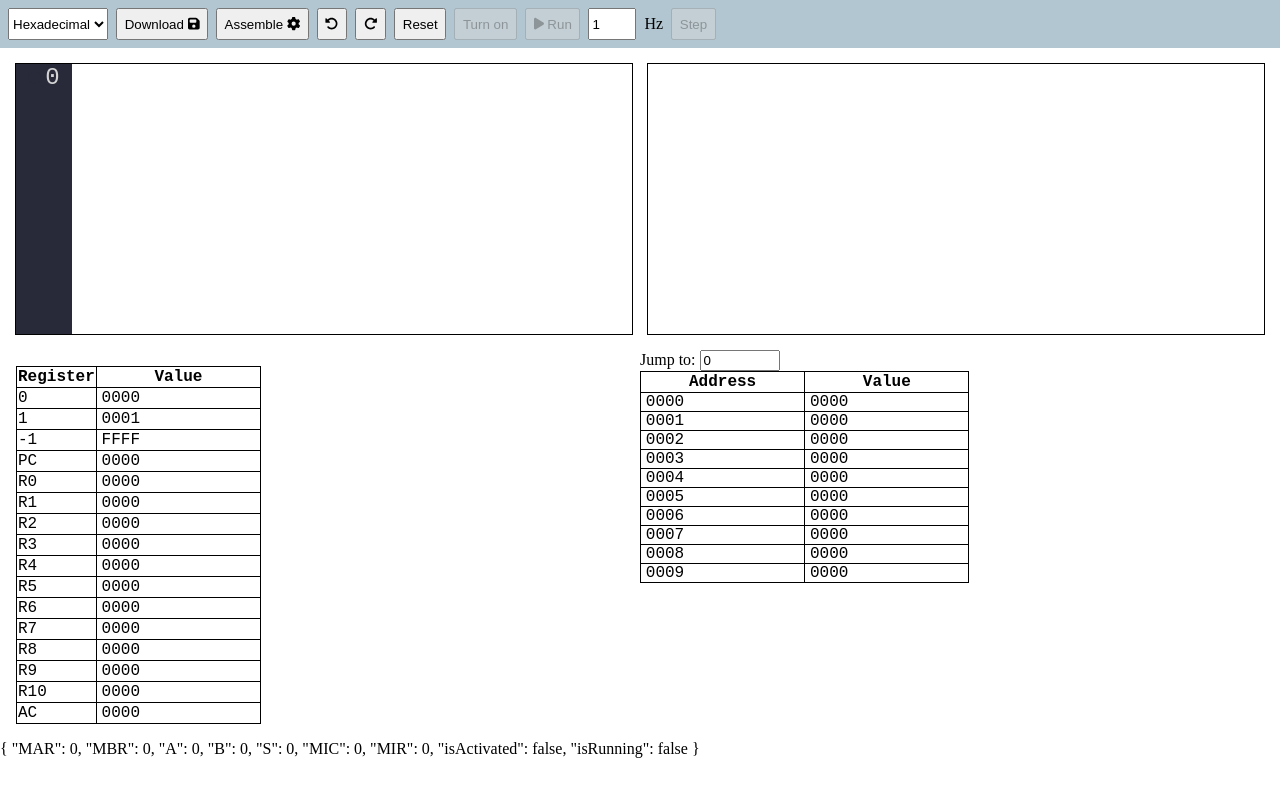
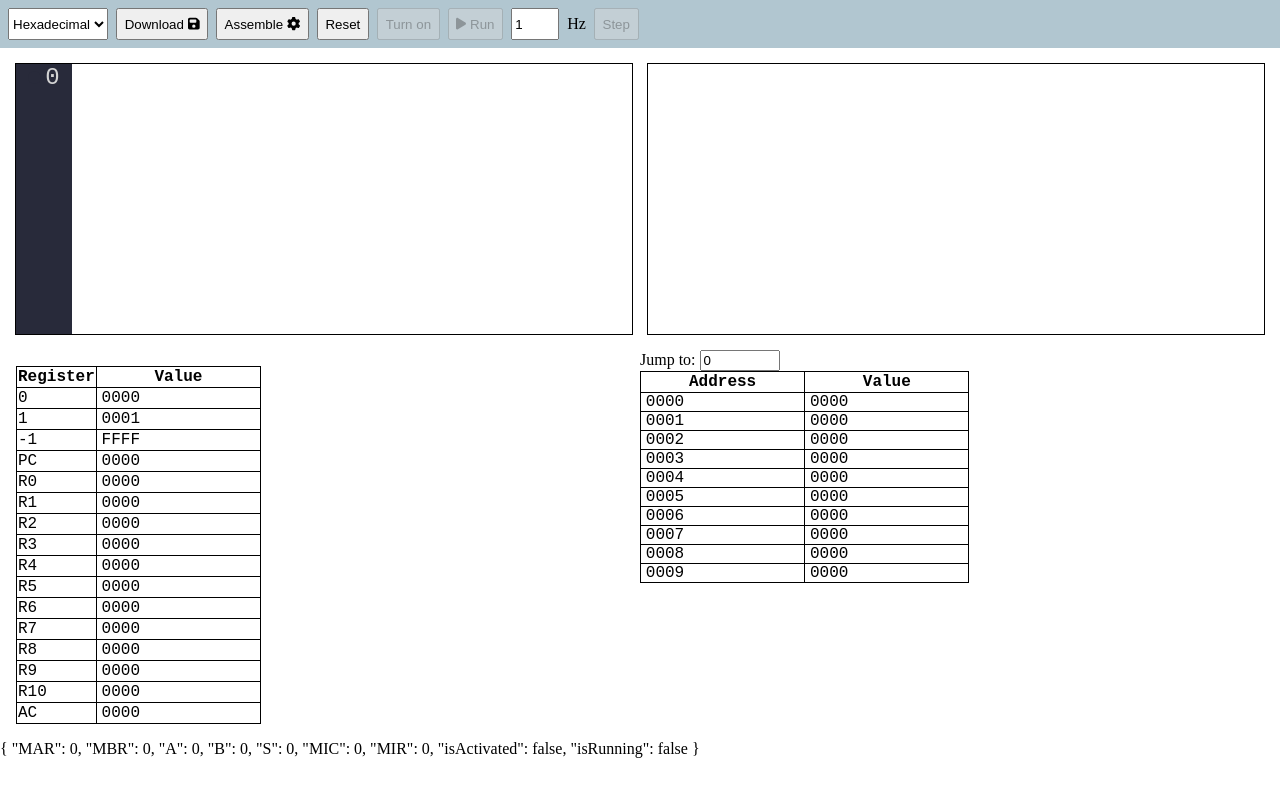
Before and after one commit to horenso/micro16, a Vue app: page / in a window 1280 px wide. Shown: the top 796 px of the page. Built offline with nearby package versions, Linux system fonts and the light colour scheme.

Commit message:
Remove undo/redo buttons.

```diff
--- a/src/components/Toolbar.vue
+++ b/src/components/Toolbar.vue
@@ -56,16 +56,10 @@ function step() {
             <option value="16">Hexadecimal</option>
         </select>
         <button @click="codeStore.assemble">
-            Download <font-awesome-icon icon="fa-floppy-disk" />
+            Download <fa-icon icon="fa-floppy-disk" />
         </button>
         <button @click="codeStore.assemble">
-            Assemble <font-awesome-icon icon="fa-gear" />
-        </button>
-        <button @click="undo">
-            <font-awesome-icon icon="fa-rotate-left" />
-        </button>
-        <button @click="redo">
-            <font-awesome-icon icon="fa-rotate-right" />
+            Assemble <fa-icon icon="fa-gear" />
         </button>
         <button @click="reset">Reset</button>
         <button
@@ -73,20 +67,21 @@ function step() {
             :disabled="codeStore.isDirty || codeStore.code === ''"
         >
             {{ cpuStore.isActivated ? 'Turn off' : 'Turn on' }}
+            <fa-icon icon="fa-power-off" />
         </button>
         <button
             v-if="!cpuStore.isRunning"
             :disabled="!cpuStore.isActivated"
             @click="cpuStore.run"
         >
-            <font-awesome-icon icon="fa-solid fa-play" /> Run
+            <fa-icon icon="fa-solid fa-play" /> Run
         </button>
         <button
             v-else
             :disabled="!cpuStore.isActivated"
             @click="cpuStore.pause"
         >
-            <font-awesome-icon icon="fa-solid fa-pause" /> Pause
+            <fa-icon icon="fa-solid fa-pause" /> Pause
         </button>
         <input
             type="number"
--- a/src/icon-library.ts
+++ b/src/icon-library.ts
@@ -6,17 +6,8 @@ import {
     faPause,
     faFloppyDisk,
     faGear,
-    faRotateLeft,
-    faRotateRight,
 } from '@fortawesome/free-solid-svg-icons';
 
 export function importIcons() {
-    library.add(
-        faPlay,
-        faPause,
-        faFloppyDisk,
-        faGear,
-        faRotateLeft,
-        faRotateRight
-    );
+    library.add(faPlay, faPause, faFloppyDisk, faGear);
 }
--- a/src/main.ts
+++ b/src/main.ts
@@ -8,7 +8,7 @@ import { FontAwesomeIcon } from '@fortawesome/vue-fontawesome';
 importIcons();
 
 const pinia = createPinia();
-const app = createApp(App).component('font-awesome-icon', FontAwesomeIcon);
+const app = createApp(App).component('fa-icon', FontAwesomeIcon);
 
 app.use(pinia);
 app.mount('#app');
```
